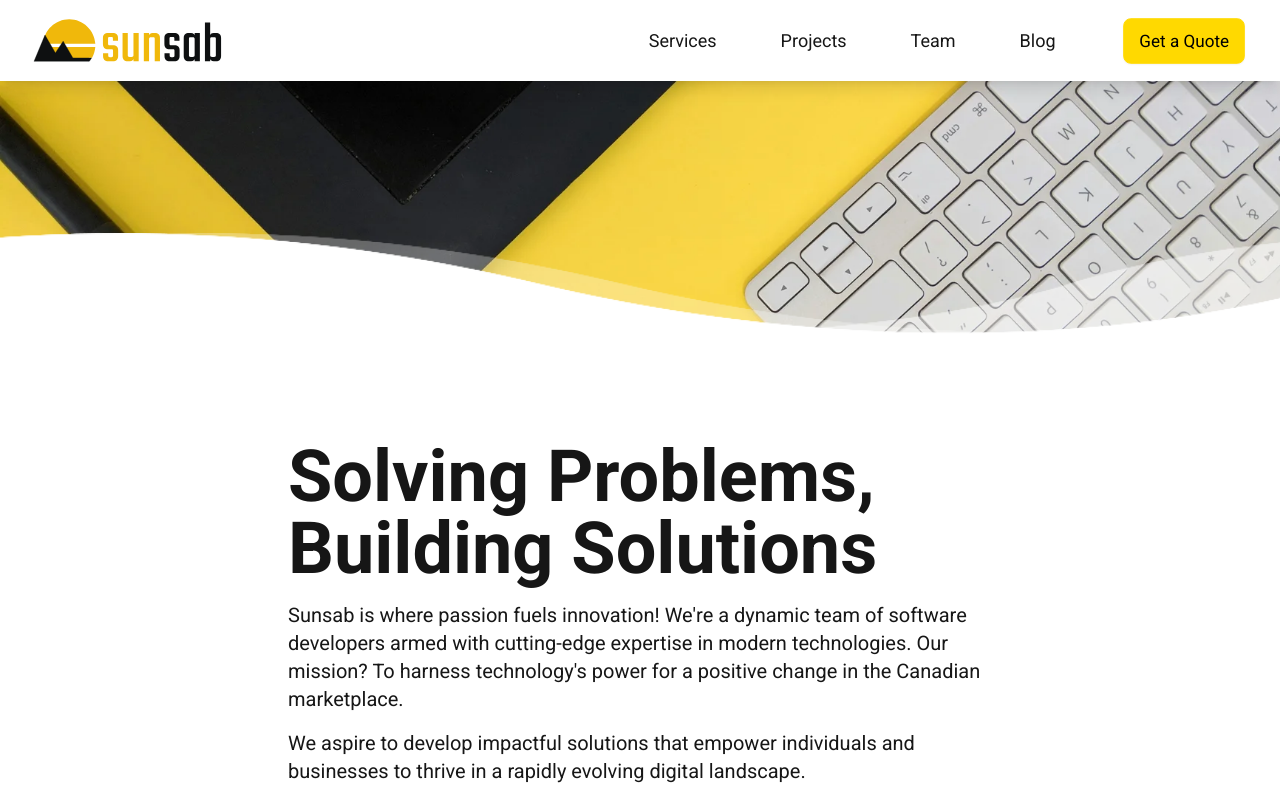
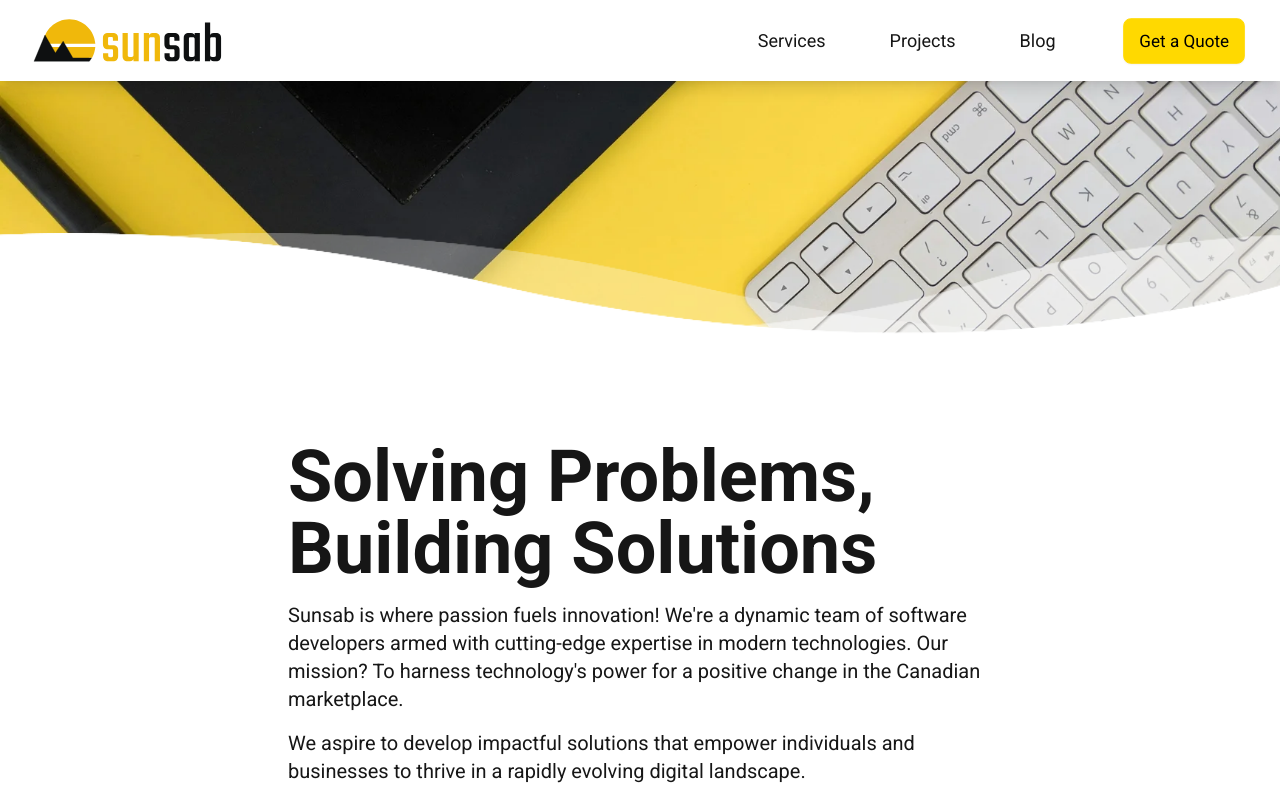
Before and after one commit to james-s-sunsab/sunsab-next, a Next.js app: page /sunsab-next/ in a window 1280 px wide. Shown: the top 800 px of the page. Built offline with nearby package versions, Linux system fonts and the light colour scheme.

Commit message:
Removes team section pending update
Adds mb to button to account for homepage spacing

```diff
--- a/app/components/footer.js
+++ b/app/components/footer.js
@@ -32,11 +32,11 @@ export default function Footer() {
                                     Services
                                 </span>
                             </Link>
-                            <Link className="group transition-all duration-300 ease-in-out" href="#team" aria-label="Go to team section">
+                            {/* <Link className="group transition-all duration-300 ease-in-out" href="#team" aria-label="Go to team section">
                                 <span className="bg-left-bottom bg-gradient-to-r from-black to-black bg-[length:0%_1px] lg:bg-[length:0%_2px] bg-no-repeat lg:group-hover:bg-[length:100%_2px] group-hover:bg-[length:100%_1px] transition-all duration-500 ease-out">
                                     Team
                                 </span>
-                            </Link>
+                            </Link> */}
                         </div>
                         <div className="flex flex-col gap-2 lg:gap-4">
                             <Link className="group transition-all duration-300 ease-in-out" href="#projects" aria-label="Go to projects section">
--- a/app/components/header.js
+++ b/app/components/header.js
@@ -44,9 +44,9 @@ export default function Header() {
                         <li>
                             <Link href="#projects" aria-label="Go to projects section">Projects</Link>
                         </li>
-                        <li>
+                        {/* <li>
                             <Link href="#team" aria-label="Go to team section">Team</Link>
-                        </li>
+                        </li> */}
                         <li>
                             <Link href="#blog" aria-label="Go to blog section">Blog</Link>
                         </li>
@@ -81,13 +81,13 @@ export default function Header() {
                             </span>
                         </Link>
                     </li>
-                    <li>
+                    {/* <li>
                         <Link className="group transition-all duration-300 ease-in-out" href="#team" aria-label="Team section">
                             <span className="bg-left-bottom bg-gradient-to-r from-black to-black bg-[length:0%_1px] lg:bg-[length:0%_2px] bg-no-repeat lg:group-hover:bg-[length:100%_2px] group-hover:bg-[length:100%_1px] transition-all duration-500 ease-out">
                                 Team
                             </span>
                         </Link>
-                    </li>
+                    </li> */}
                     <li>
                         <Link className="group transition-all duration-300 ease-in-out" href="#blog" aria-label="Blog section">
                             <span className="bg-left-bottom bg-gradient-to-r from-black to-black bg-[length:0%_1px] lg:bg-[length:0%_2px] bg-no-repeat lg:group-hover:bg-[length:100%_2px] group-hover:bg-[length:100%_1px] transition-all duration-500 ease-out">
--- a/app/page.js
+++ b/app/page.js
@@ -81,7 +81,7 @@ export default function Home() {
         </div>
         <div className="flex justify-center mt-8 lg:mt-16">
           <Link
-            className="group transition-all duration-300 ease-in-out text-black text-base lg:text-lg btn btn-primary"
+            className="group transition-all duration-300 ease-in-out text-black text-base lg:text-lg btn btn-primary mb-8 lg:mb-16"
             href="/Sunsab-Lookbook.pdf"
             download
             aria-label="Download the Lookbook"
@@ -103,10 +103,10 @@ export default function Home() {
         </div>
       </section>
 
-      <section id="team" className="flex flex-col items-center w-full gap-8 p-8 lg:p-16 max-w-[96rem] m-auto">
+      {/* <section id="team" className="flex flex-col items-center w-full gap-8 p-8 lg:p-16 max-w-[96rem] m-auto">
         <h2 >Where Innovation Fuels Passion</h2>
         <MemberDisplay />
-      </section>
+      </section> */}
 
       <BlogDisplay />
 
```
